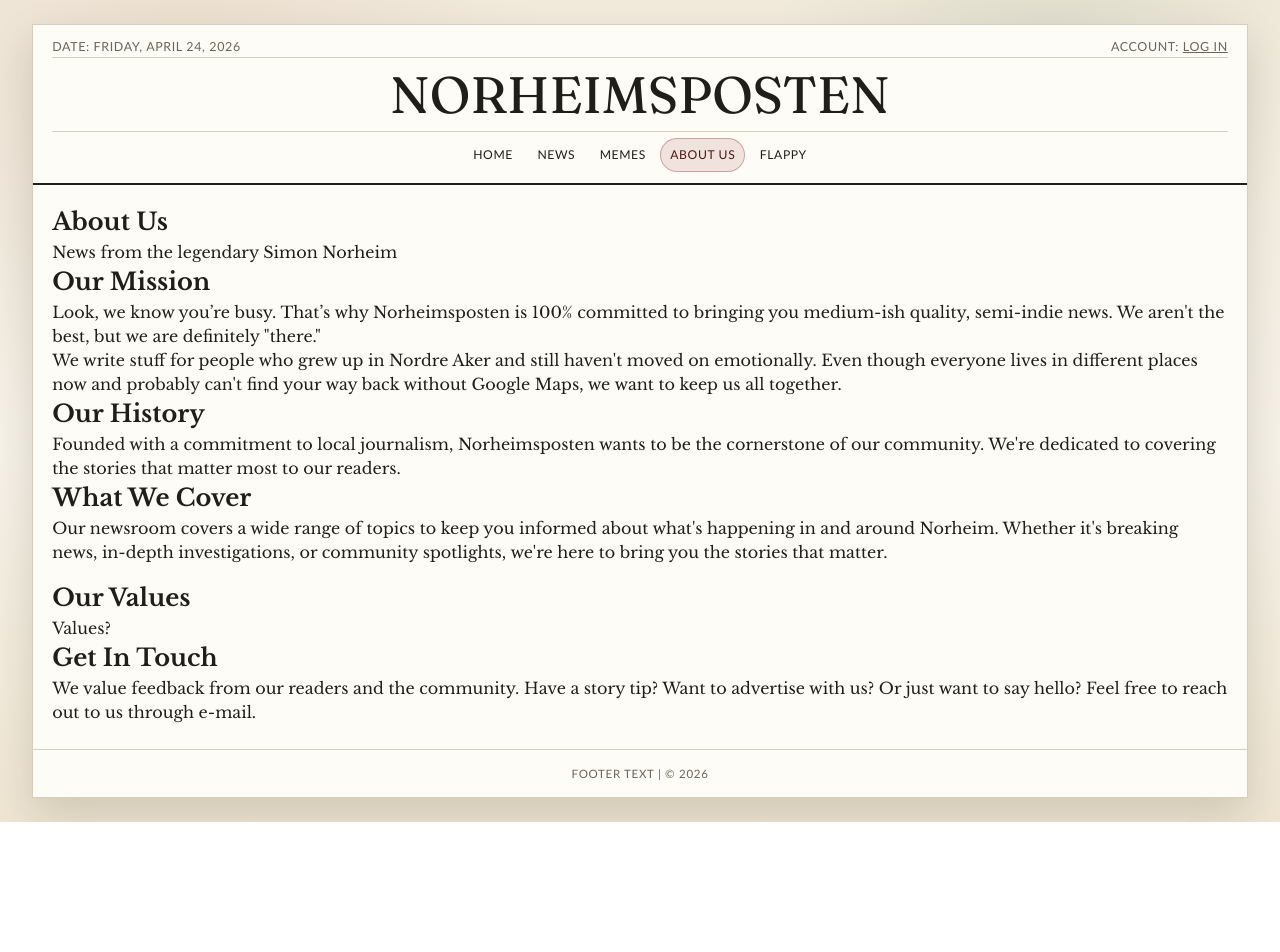
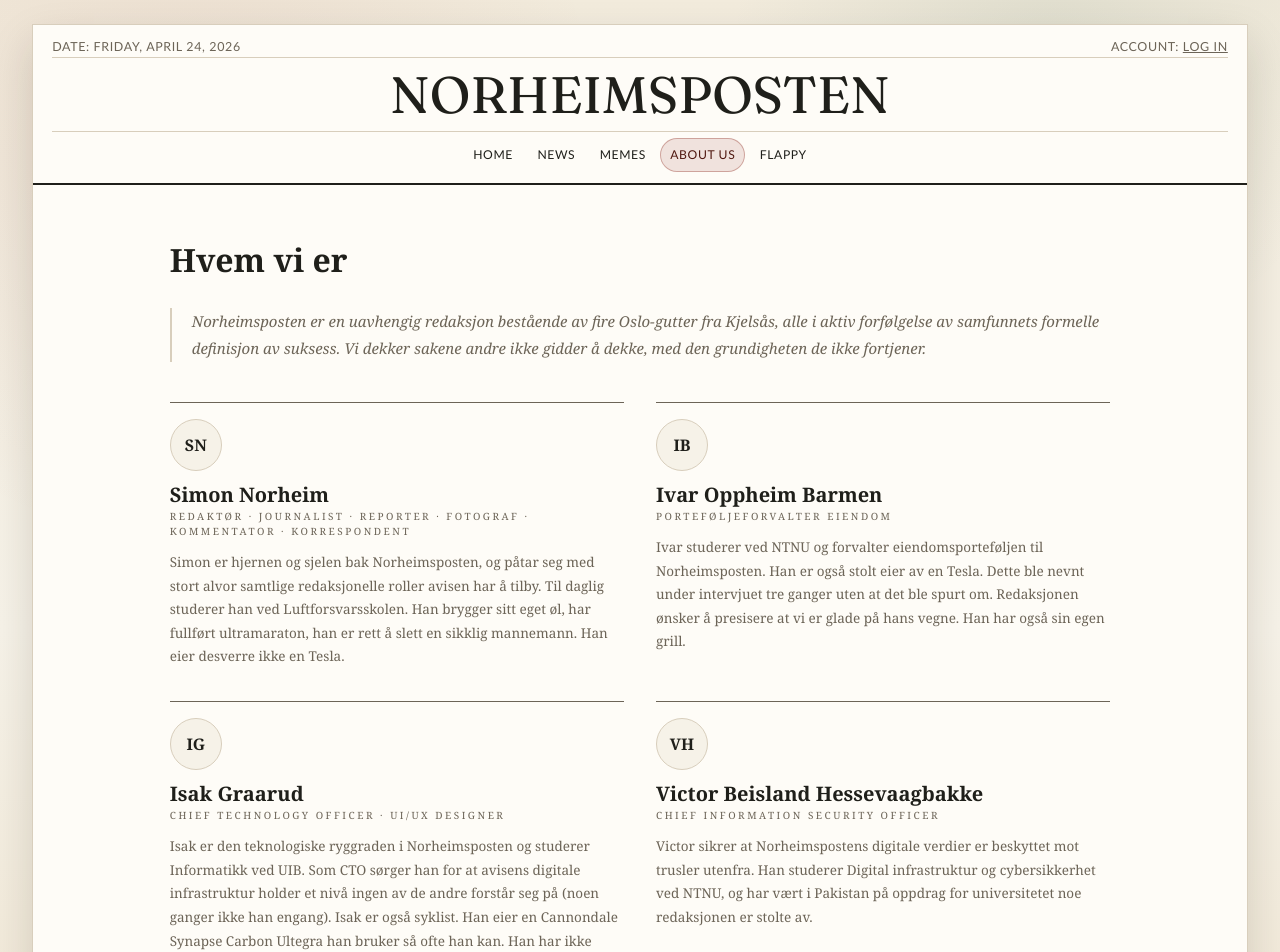
Before and after one commit to Isakgraarud/Norheimsposten, a React (Vite) app in the folder client/: page /about in a window 1280 px wide. Shown: the top 952 px of the page. Before the commit the page ends 822 px from the top, so only its background shows below. Built offline with nearby package versions, Linux system fonts and the light colour scheme; no server answers.

Commit message:
feat: rewrite AboutPage with newspaper-style layout

```diff
--- a/client/src/pages/AboutPage.jsx
+++ b/client/src/pages/AboutPage.jsx
@@ -1,6 +1,7 @@
 import { useState } from 'react'
 import Masthead from '../components/Masthead.jsx'
 import '../styles/np-front-page.css'
+import '../styles/np-about-page.css'
 
 function AboutPage() {
   const [activeSection] = useState('About Us')
@@ -16,64 +17,69 @@ function AboutPage() {
       <Masthead onSectionSelect={handleSectionSelect} activeSection={activeSection} />
 
       <main className="np-main" id="main-content">
-        <section className="np-about-section">
-          <header className="np-about-header">
-            <h1>About Us</h1>
-            <p className="np-about-tagline">News from the legendary Simon Norheim</p>
-          </header>
+        <div className="np-about-root">
+          <div>
+            <h1> Hvem vi er </h1>
+            <br/>
+          </div>
+          <div className="np-about-intro">
+            Norheimsposten er en uavhengig redaksjon bestående av fire Oslo-gutter fra Kjelsås, alle i aktiv
+            forfølgelse av samfunnets formelle definisjon av suksess. Vi dekker sakene andre ikke gidder å
+            dekke, med den grundigheten de ikke fortjener.
+          </div>
 
-          <article className="np-about-content">
-            <section className="np-about-block">
-              <h2>Our Mission</h2>
-              <p>
-                Look, we know you’re busy. That’s why Norheimsposten is 100% committed to bringing you medium-ish quality, semi-indie news.
-                We aren't the best, but we are definitely "there."
-                <br></br>
-                We write stuff for people who grew up in Nordre Aker and still haven't moved on emotionally.
-                Even though everyone lives in different places now and probably can't find your way back without Google Maps,
-                we want to keep us all together.
-              </p>
-            </section>
+          <div className="np-about-grid">
 
-            <section className="np-about-block">
-              <h2>Our History</h2>
-              <p>
-                Founded with a commitment to local journalism, Norheimsposten wants to be the cornerstone of our community.
-                We're dedicated to covering the stories that matter most to our readers.
-              </p>
-            </section>
+            <div className="np-about-card">
+              <div className="np-about-avatar">SN</div>
+              <p className="np-about-card-name">Simon Norheim</p>
+              <p className="np-about-card-role">Redaktør · Journalist · Reporter · Fotograf · Kommentator · Korrespondent</p>
+              <p className="np-about-card-body">
 
-            <section className="np-about-block">
-              <h2>What We Cover</h2>
-              <p>
-                Our newsroom covers a wide range of topics to keep you informed about what's happening in and around
-                Norheim. Whether it's breaking news, in-depth investigations, or community spotlights, we're here to
-                bring you the stories that matter.
-              </p>
-              <ul className="np-about-list">
-              </ul>
-            </section>
+              Simon er hjernen og sjelen bak Norheimsposten, og påtar seg med stort
+              alvor samtlige redaksjonelle roller avisen har å tilby. Til daglig studerer han ved
+              Luftforsvarsskolen. Han brygger sitt eget øl, har fullført ultramaraton, han er rett å slett en sikklig mannemann.
+              Han eier desverre ikke en Tesla.</p>
+            </div>
 
-            <section className="np-about-block">
-              <h2>Our Values</h2>
-              <p>
-                Values?
-              </p>
-            </section>
+            <div className="np-about-card">
+              <div className="np-about-avatar">IB</div>
+              <p className="np-about-card-name">Ivar Oppheim Barmen</p>
+              <p className="np-about-card-role">Porteføljeforvalter Eiendom</p>
+              <p className="np-about-card-body">
 
-            <section className="np-about-block">
-              <h2>Get In Touch</h2>
-              <p>
-                We value feedback from our readers and the community. Have a story tip? Want to advertise with us? Or
-                just want to say hello? Feel free to reach out to us through e-mail.
-              </p>
-            </section>
-          </article>
-        </section>
+              Ivar studerer ved NTNU og forvalter eiendomsporteføljen til Norheimsposten.
+              Han er også stolt eier av en Tesla. Dette ble nevnt under intervjuet tre ganger uten at det ble spurt om.
+              Redaksjonen ønsker å presisere at vi er glade på hans vegne. Han har også sin egen grill.</p>
+            </div>
+
+            <div className="np-about-card">
+              <div className="np-about-avatar">IG</div>
+              <p className="np-about-card-name">Isak Graarud</p>
+              <p className="np-about-card-role">Chief Technology Officer · UI/UX Designer</p>
+              <p className="np-about-card-body">
+
+              Isak er den teknologiske ryggraden i Norheimsposten og studerer
+              Informatikk ved UIB. Som CTO sørger han for at avisens digitale infrastruktur holder et nivå
+              ingen av de andre forstår seg på (noen ganger ikke han engang).
+              Isak er også syklist. Han eier en Cannondale Synapse Carbon Ultegra han bruker så ofte han kan. Han har ikke tesla.</p>
+            </div>
+
+            <div className="np-about-card">
+              <div className="np-about-avatar">VH</div>
+              <p className="np-about-card-name">Victor Beisland Hessevaagbakke</p>
+              <p className="np-about-card-role">Chief Information Security Officer</p>
+              <p className="np-about-card-body">
+
+              Victor sikrer at Norheimspostens digitale verdier er beskyttet mot
+              trusler utenfra. Han studerer Digital infrastruktur og cybersikkerhet ved NTNU, og har vært i
+              Pakistan på oppdrag for universitetet noe redaksjonen er stolte av. </p>
+            </div>
+          </div>
+        </div>
       </main>
-
       <footer className="np-footer">
-        <p>Footer TEXT | &copy; {new Date().getFullYear()}</p>
+        <p>Norheimsposten.no | &copy; {new Date().getFullYear()}</p>
       </footer>
     </div>
   )
```
